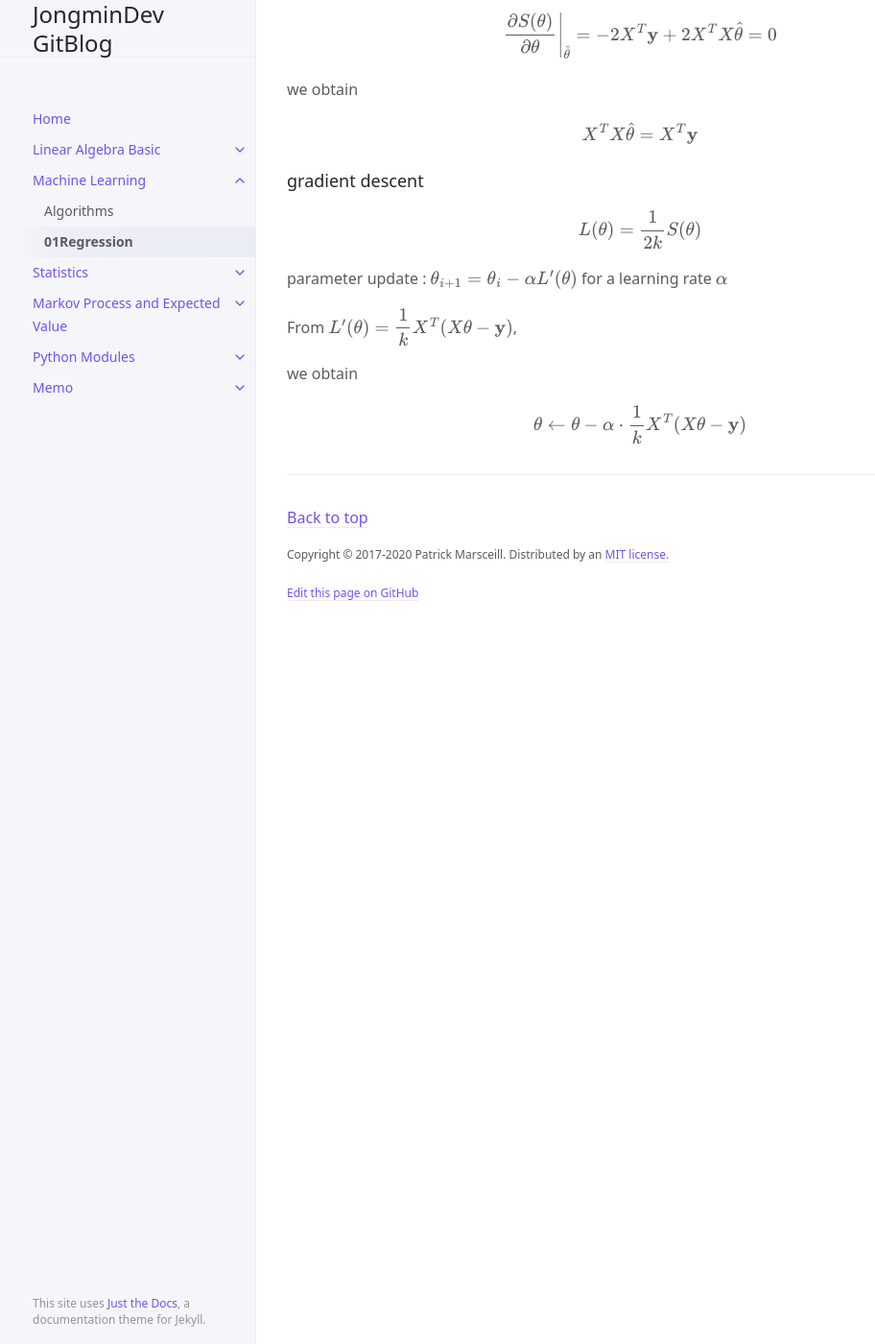
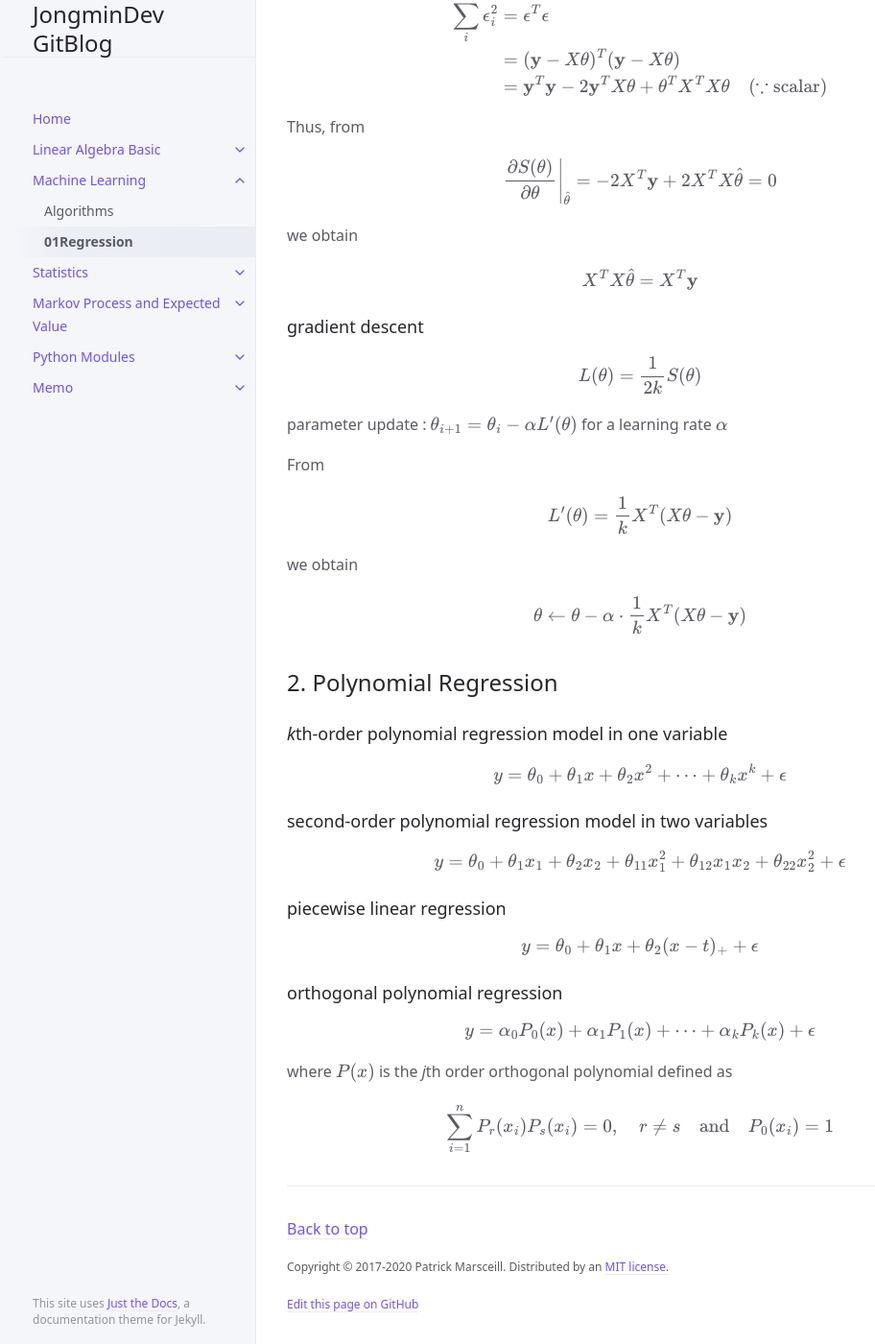
Before and after one commit to jongmindev/jongmindev.github.io, a Jekyll site: the page built from docs/MachineLearning/01Regression.md, in a window 1280 px wide and 1400 px high, scrolled down 1154 px. Shown: the whole window at 96% size, without its empty margins (105-1017 px from the left). Built offline with Jekyll 4.4.1, drawn with Linux system fonts in a browser that asks for light colours; some of the changed text lies outside the part shown.

Commit message:
polynomial regression

```diff
--- a/docs/MachineLearning/01Regression.md
+++ b/docs/MachineLearning/01Regression.md
@@ -108,7 +108,10 @@ $$
 
 parameter update : $\mathbf{\theta}_{i+1} = \mathbf{\theta}_i - \alpha L^\prime(\mathbf{\theta}) $ for a learning rate $\alpha$
 
-From $ L^\prime(\mathbf{\theta}) = \dfrac{1}{k} X^T (X \mathbf{\theta} - \mathbf{y}) $,
+From
+
+$$
+L^\prime(\mathbf{\theta}) = \dfrac{1}{k} X^T (X \mathbf{\theta} - \mathbf{y}) $$
 
 we obtain
 
@@ -117,3 +120,36 @@ $$
 \leftarrow
 \mathbf{\theta} - \alpha \cdot \frac{1}{k} X^T (X \mathbf{\theta} - \mathbf{y})
 $$
+
+
+## 2. Polynomial Regression
+
+### *k*th-order polynomial regression model in one variable
+
+$$
+y = \theta_0 + \theta_1 x + \theta_2 x^2 + \cdots + \theta_k x^k + \epsilon
+$$
+
+### second-order polynomial regression model in two variables
+
+$$
+y = \theta_0 + \theta_1 x_1 + \theta_2 x_2 + \theta_{11} x_1^2 + \theta_{12} x_1 x_2 + \theta_{22} x_2^2 + \epsilon
+$$
+
+### piecewise linear regression
+
+$$
+y = \theta_0 + \theta_1 x + \theta_2 (x-t)_+ + \epsilon
+$$
+
+### orthogonal polynomial regression
+
+$$
+y = \alpha_0 P_0(x) + \alpha_1 P_1(x) + \cdots + \alpha_k P_k(x) + \epsilon
+$$
+
+where $P(x)$ is the *j*th order orthogonal polynomial defined as
+
+$$
+\sum_{i=1}^n P_r(x_i)  P_s(x_i) = 0, \quad r \ne s \quad \text{and} \quad P_0(x_i) = 1
+$$
```
Also changed, not shown: other parts of docs/MachineLearning/01Regression.md (+1 -1 lines).
